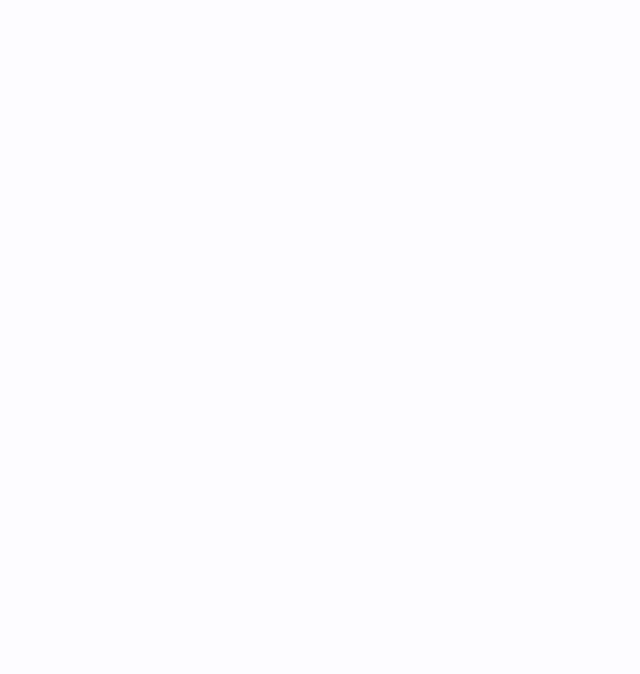
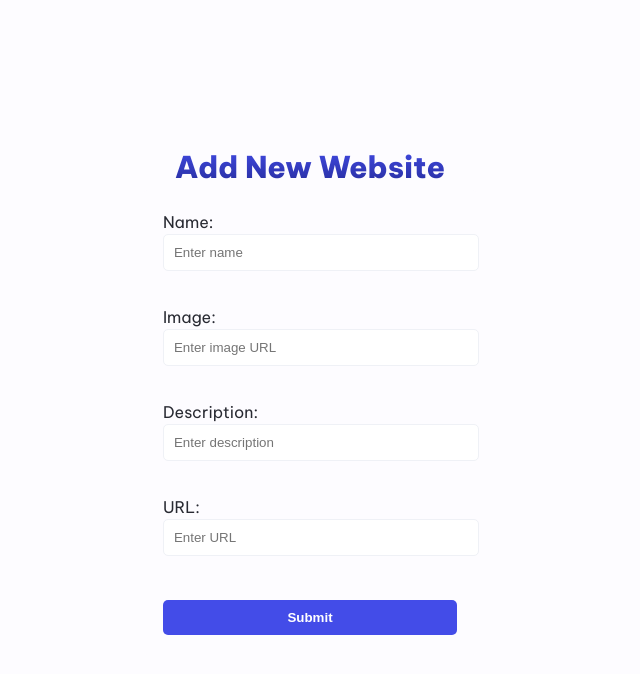
Before and after one commit to ajnanmvr/KnowLibrary, a React (Create React App) app: page /addItem in a window 1280 px wide. Before the commit this address had no page. Shown: the top 674 px of the page, without its empty margins (330-970 px from the left). Built offline with nearby package versions, Linux system fonts and the light colour scheme.

Commit message:
frontend change

```diff
--- a/src/App.js
+++ b/src/App.js
@@ -2,6 +2,7 @@
 import { BrowserRouter as Router, Route, Routes } from "react-router-dom";
 import AdminLogin from "./components/Admin/AdminLogin";
 import Home from "./components/Home/Home";
+import AddProduct from "./components/addProduct/AddProduct";
 
 
 function App() {
@@ -10,6 +11,7 @@
       <Routes>
         <Route path="/" element={<Home />} />
         <Route path="/admin/login" element={<AdminLogin />} />
+        <Route path="/addItem" element={<AddProduct />} />
         {/* Other routes */}
 
       </Routes>
--- a/src/axios.js
+++ b/src/axios.js
@@ -1,7 +1,8 @@
 import axios from "axios";
 
 const Axios = axios.create({
-baseURL: "http://localhost:3100",
+// baseURL: "",
+baseURL: "https://knowlib.vercel.app/",
   headers: {
     "Content-Type": "application/json",
     "Access-Control-Allow-Origin": "*",
--- a/src/components/Content/Content.js
+++ b/src/components/Content/Content.js
@@ -9,8 +9,7 @@
     // Fetch data from the API using axios
     axios.get('/data')
       .then(response => {
-        setCards(response.data);
-        console.log(response.data);
+        setCards(response.data.data);
       })
       .catch(error => {
         console.error(error);
--- a/src/components/addProduct/AddProduct.css
+++ b/src/components/addProduct/AddProduct.css
@@ -1,20 +1,39 @@
+.addItem
+{
+  width: 100%;
+height: 100vh;
+  display: flex;
+  flex-direction: column;
+  justify-content: center;
+  align-items: center;
+  align-content: center;
+}
+.form-header-addproduct{
+  text-align: center;
+  font-size: 30px;
+  font-weight: 800;
+  background: -webkit-linear-gradient(#434ce8, #242a96);
+  -webkit-background-clip: text;
+  -webkit-text-fill-color: transparent;
+}
 .form-container {
   max-width: 400px;
   margin: 0 auto;
   padding: 20px;
-    background-color: #f4f4f4;
+  background-color: var(--c-background-secondary);
   border-radius: 5px;
 }
 
 .form-container label {
   display: block;
   margin-bottom: 10px;
+  color: var(--c-text-primary);
 }
 
 .form-container input[type="text"] {
   width: 100%;
   padding: 10px;
-    border: 1px solid #ccc;
+  border: 1px solid var(--c-border-primary);
   border-radius: 5px;
 }
 
@@ -23,13 +42,16 @@
   width: 100%;
   padding: 10px;
   margin-top: 10px;
-    background-color: #4caf50;
+  background-color: var(--c-accent-primary);
   color: white;
+  font-weight: 600;
   border: none;
   border-radius: 5px;
   cursor: pointer;
 }
 
 .form-container button[type="submit"]:hover {
-    background-color: #45a049;
+  background-color: var( --c-text-action);
+
+
 }
--- a/src/components/addProduct/AddProduct.js
+++ b/src/components/addProduct/AddProduct.js
@@ -1,6 +1,7 @@
 import React, { useState } from 'react';
 import Axios from '../../axios';
-import './AddProduct.css'
+import './AddProduct.css';
+
 const FormComponent = () => {
   const [name, setName] = useState('');
   const [image, setImage] = useState('');
@@ -15,7 +16,7 @@
       name,
       image,
       description,
-      url
+      url,
     };
 
     try {
@@ -56,29 +57,32 @@
   };
 
   return (
-<form className="form-container" onSubmit={handleSubmit}>
-<label>
+  <div className='addItem'>
+  <h1 className="form-header-addproduct">Add New Website</h1>
+      <form className="form-container" onSubmit={handleSubmit}>
+      <label>
         Name:
-        <input type="text" name="name" value={name} onChange={handleInputChange} />
+        <input type="text" name="name" value={name} onChange={handleInputChange} placeholder="Enter name" />
       </label>
       <br />
       <label>
         Image:
-        <input type="text" name="image" value={image} onChange={handleInputChange} />
+        <input type="text" name="image" value={image} onChange={handleInputChange} placeholder="Enter image URL" />
       </label>
       <br />
       <label>
         Description:
-        <input type="text" name="description" value={description} onChange={handleInputChange} />
+        <input type="text" name="description" value={description} onChange={handleInputChange} placeholder="Enter description" />
       </label>
       <br />
       <label>
         URL:
-        <input type="text" name="url" value={url} onChange={handleInputChange} />
+        <input type="text" name="url" value={url} onChange={handleInputChange} placeholder="Enter URL" />
       </label>
       <br />
       <button type="submit">Submit</button>
-    </form>
+    </form></div>
+
   );
 };
 
```
Lines whose indentation alone changed are shown as unchanged.
